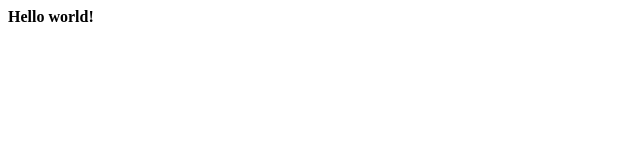
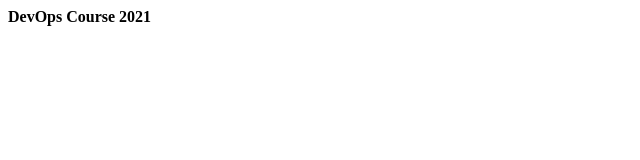
Before and after one commit to limonpudding/ansible-1, a plain HTML site: page cp_files/index.html in a window 1280 px wide. Shown: the full height of the page, 0-640 px from the left. Drawn offline with Linux system fonts and the light colour scheme.

Commit message:
Changed index.html

```diff
--- a/cp_files/index.html
+++ b/cp_files/index.html
@@ -5,6 +5,6 @@
     <title>Ansible task</title>
 </head>
 <body>
-    <b>Hello world!</b>
+    <b>DevOps Course 2021</b>
 </body>
 </html>
```
